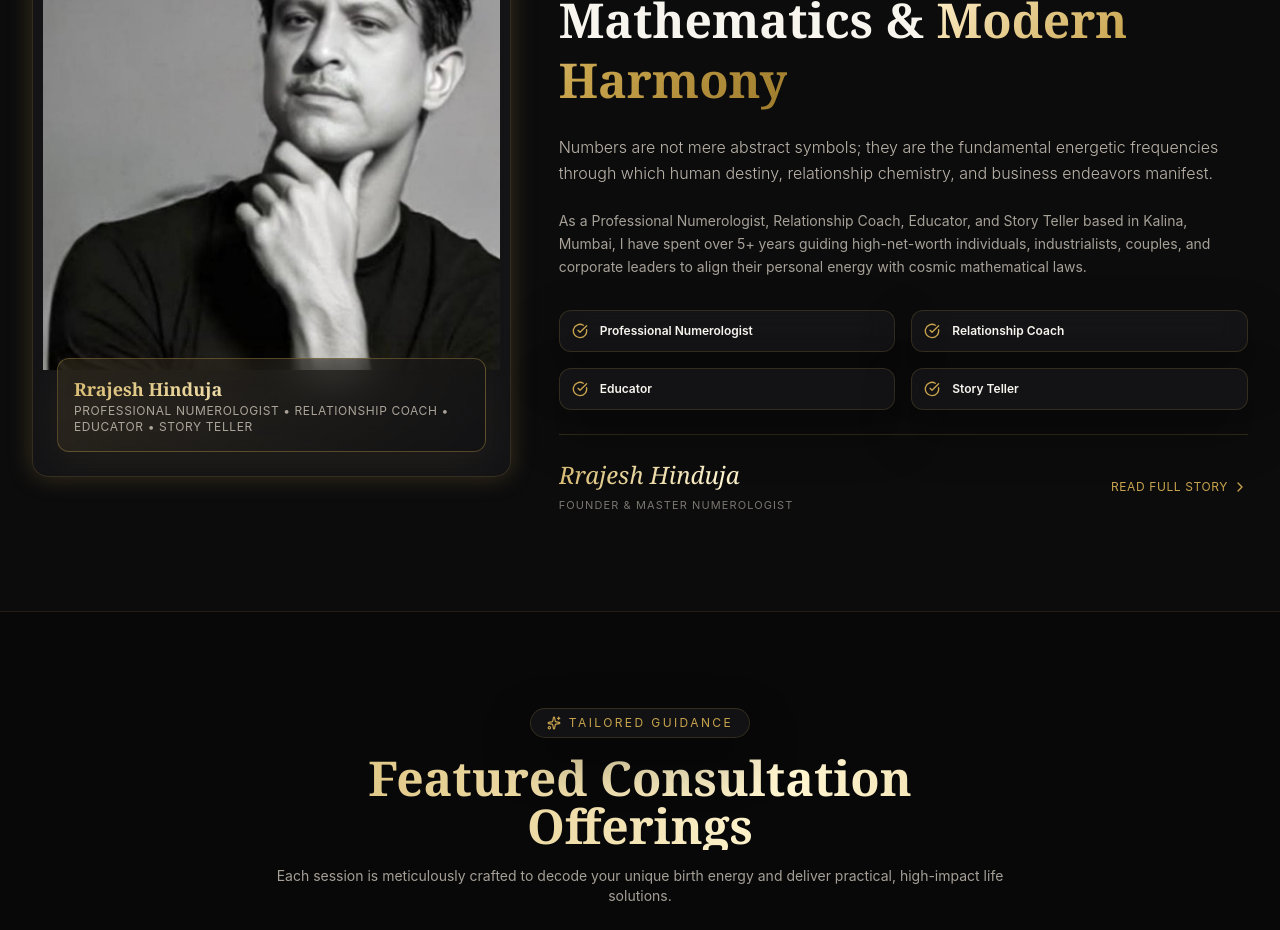
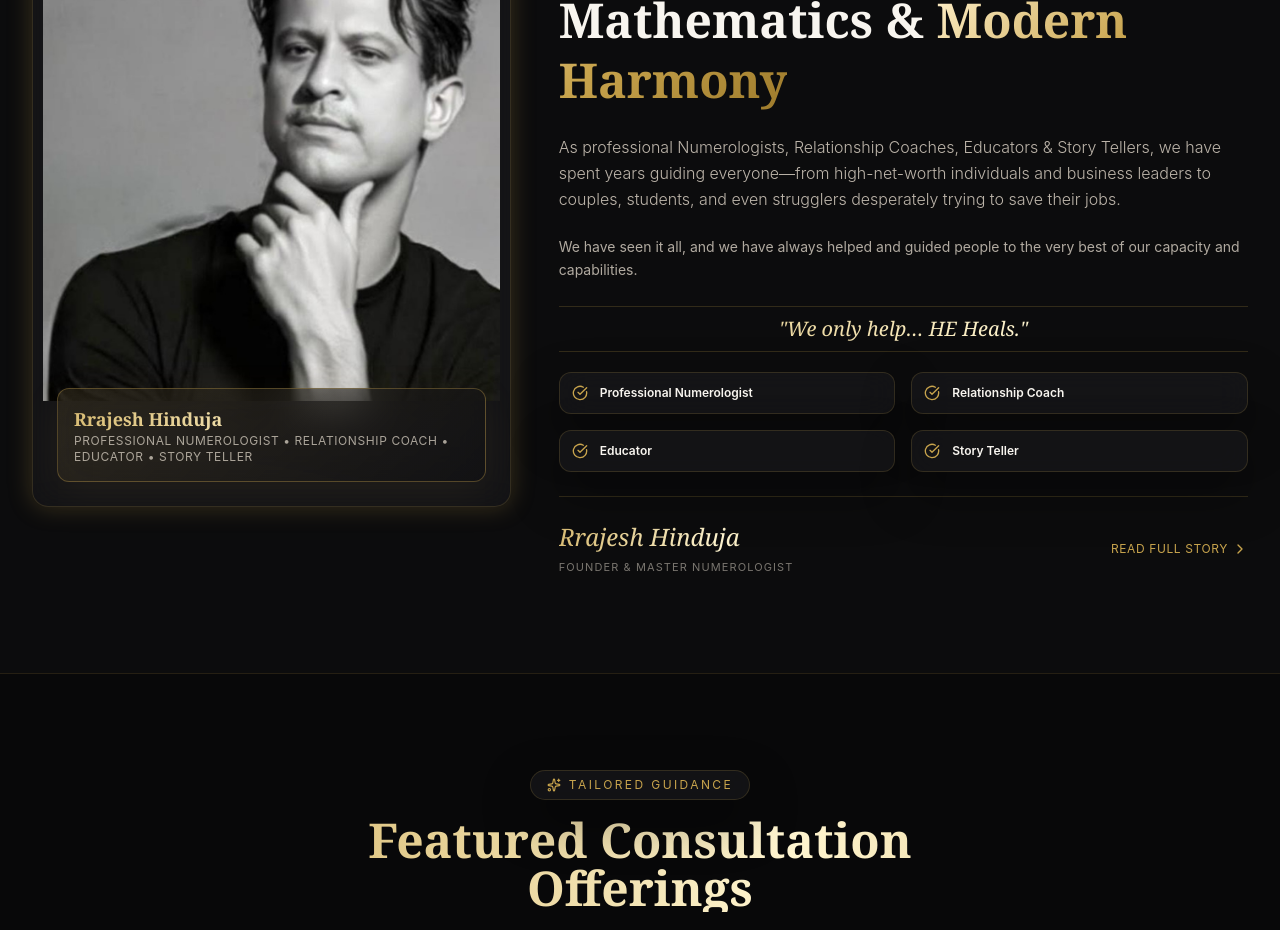
Before and after one commit to abhisheksrivastav-262/SHINE-WITH-NUMEROLOGY, a React (Vite) app: page / in a window 1280 px wide. Shown: the part 1020-1950 px from the top of the page. Built offline with nearby package versions, Linux system fonts and the light colour scheme; a web font is replaced by a local one.

Commit message:
Replace founder bio text and add gold signature quote

```diff
--- a/src/pages/AboutPage.jsx
+++ b/src/pages/AboutPage.jsx
@@ -96,12 +96,18 @@ export default function AboutPage({ setActivePage }) {
             </p>
 
             <p className="text-base text-[#E8DFD1]/80 leading-relaxed font-light">
-              Rrajesh Hinduja is one of Mumbai's most trusted Numerologists and Relationship Coaches, known for synthesizing Pythagorean numerical science with deep emotional intuition and spiritual clarity.
+              As professional Numerologists, Relationship Coaches, Educators & Story Tellers, we have spent years guiding everyone—from high-net-worth individuals and business leaders to couples, students, and even strugglers desperately trying to save their jobs.
             </p>
 
-            <p className="text-sm text-[#E8DFD1]/70 leading-relaxed font-light">
-              Over the past 5+ years, Rrajesh has consulted for over 700+ clients—helping industrialists, executives, couples, and public personalities harmonize their personal charts, align business titles, and navigate crucial life transitions.
+            <p className="text-sm text-[#E8DFD1]/75 leading-relaxed font-light">
+              We have seen it all, and we have always helped and guided people to the very best of our capacity and capabilities.
             </p>
+
+            <div className="py-2 text-center border-y border-[#C8A44D]/20 my-3">
+              <span className="font-serif italic text-lg sm:text-xl font-medium text-gold-shimmer block">
+                "We only help… HE Heals."
+              </span>
+            </div>
 
             {/* Gold Signature Accent */}
             <div className="pt-6 border-t border-[#C8A44D]/20 flex items-center justify-between">
--- a/src/pages/HomePage.jsx
+++ b/src/pages/HomePage.jsx
@@ -119,12 +119,18 @@ export default function HomePage({ setActivePage, setSelectedService }) {
               </h2>
 
               <p className="text-base text-[#E8DFD1]/80 leading-relaxed font-light">
-                Numbers are not mere abstract symbols; they are the fundamental energetic frequencies through which human destiny, relationship chemistry, and business endeavors manifest.
+                As professional Numerologists, Relationship Coaches, Educators & Story Tellers, we have spent years guiding everyone—from high-net-worth individuals and business leaders to couples, students, and even strugglers desperately trying to save their jobs.
               </p>
 
-              <p className="text-sm text-[#E8DFD1]/70 leading-relaxed">
-                As a Professional Numerologist, Relationship Coach, Educator, and Story Teller based in Kalina, Mumbai, I have spent over 5+ years guiding high-net-worth individuals, industrialists, couples, and corporate leaders to align their personal energy with cosmic mathematical laws.
+              <p className="text-sm text-[#E8DFD1]/75 leading-relaxed">
+                We have seen it all, and we have always helped and guided people to the very best of our capacity and capabilities.
               </p>
+
+              <div className="py-2 text-center border-y border-[#C8A44D]/20 my-3">
+                <span className="font-serif italic text-lg sm:text-xl font-medium text-gold-shimmer block">
+                  "We only help… HE Heals."
+                </span>
+              </div>
 
               {/* 4 Credentials Grid */}
               <div className="grid grid-cols-2 gap-4 pt-2">
```
